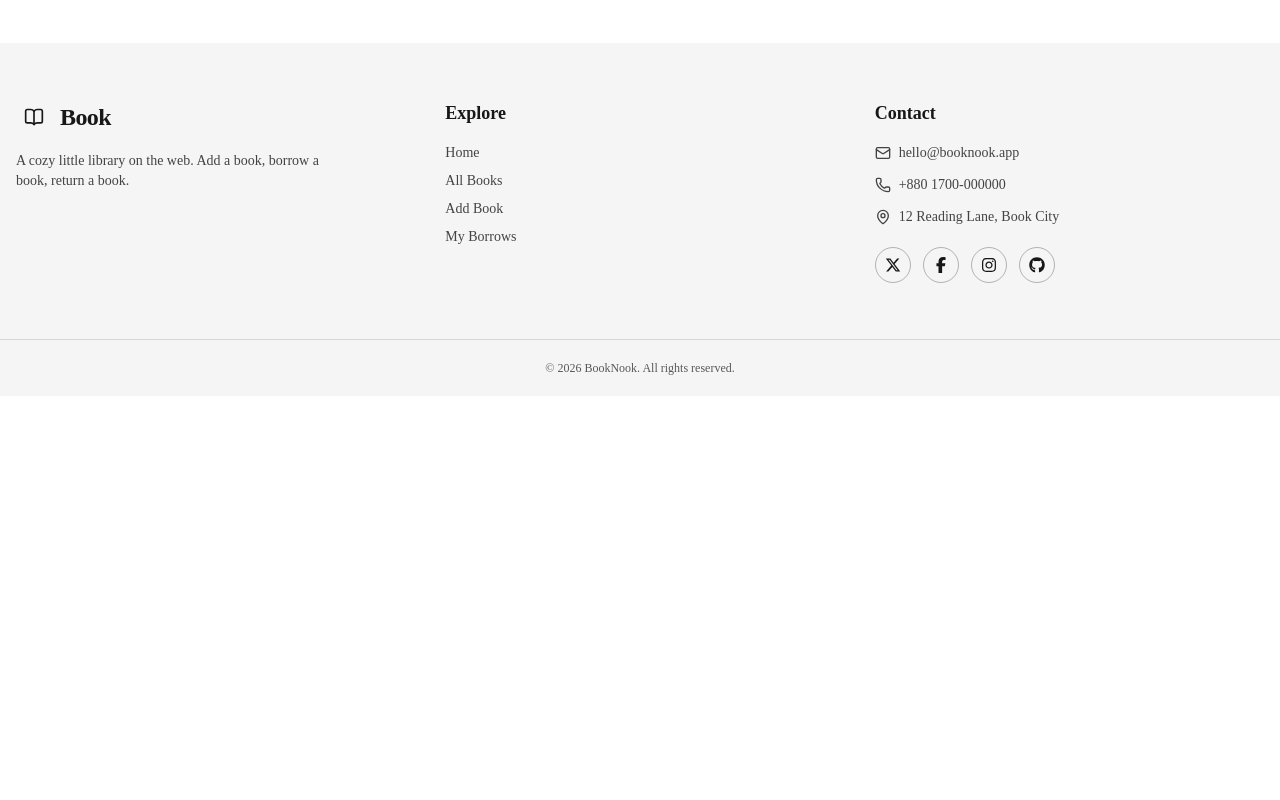
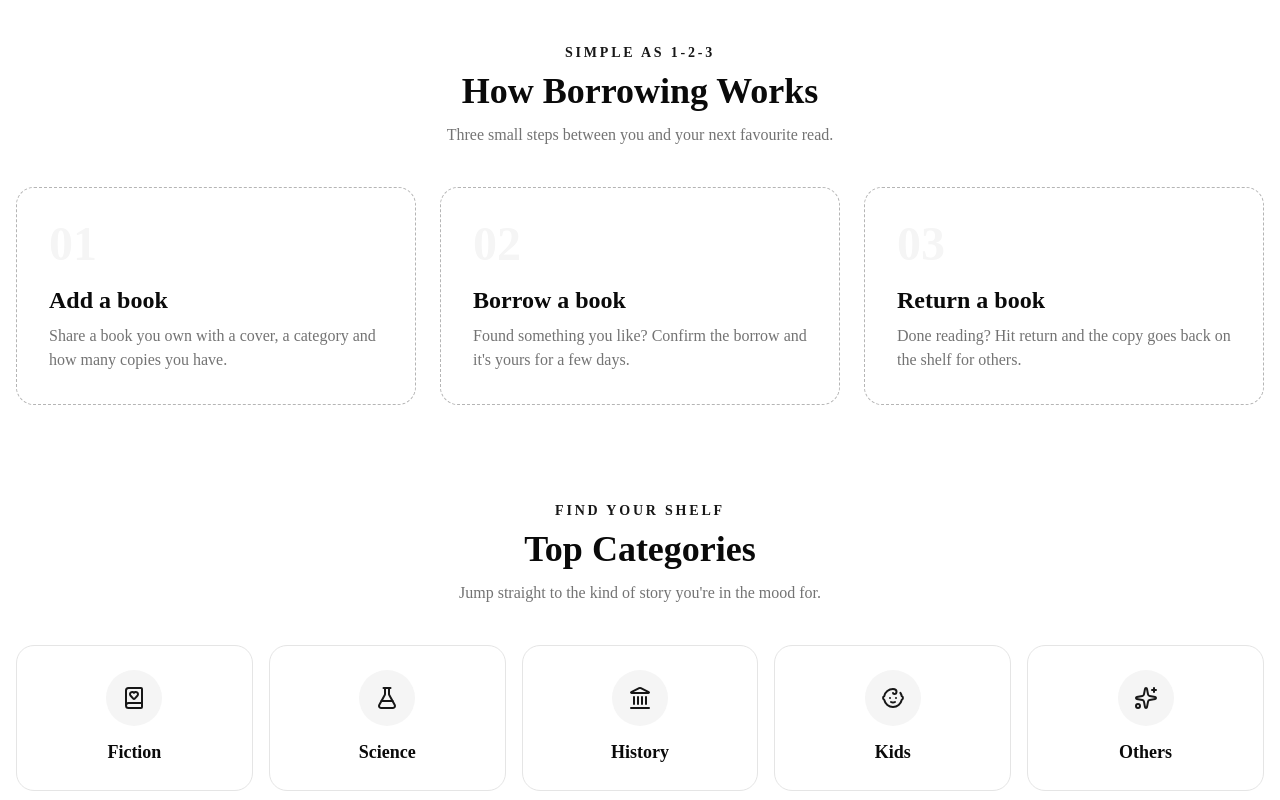
Before and after one commit to sobat-2930/booknook-client, a Next.js app: page / in a window 1280 px wide. Shown: the part 1960-2760 px from the top of the page. Before the commit the page ends 2356 px from the top, so only its background shows below. Built offline with nearby package versions, Linux system fonts and the light colour scheme.

Commit message:
feat: add how it works and top categories sections

```diff
--- /dev/null
+++ b/src/components/home/HowItWorks.tsx
@@ -0,0 +1,31 @@
+import SectionHeading from "@/components/common/SectionHeading";
+import FadeIn from "@/components/common/FadeIn";
+
+const steps = [
+  { n: "01", title: "Add a book", text: "Share a book you own with a cover, a category and how many copies you have." },
+  { n: "02", title: "Borrow a book", text: "Found something you like? Confirm the borrow and it's yours for a few days." },
+  { n: "03", title: "Return a book", text: "Done reading? Hit return and the copy goes back on the shelf for others." },
+];
+
+export default function HowItWorks() {
+  return (
+    <section className="mx-auto max-w-7xl px-4 pt-24">
+      <SectionHeading
+        eyebrow="Simple as 1-2-3"
+        title="How Borrowing Works"
+        subtitle="Three small steps between you and your next favourite read."
+      />
+      <div className="grid gap-6 md:grid-cols-3">
+        {steps.map((s, i) => (
+          <FadeIn key={s.n} delay={i * 0.1} className="h-full">
+            <div className="h-full rounded-2xl border border-dashed border-foreground/30 bg-card p-8">
+              <span className="font-display text-5xl font-bold text-accent">{s.n}</span>
+              <h3 className="mt-4 text-2xl font-bold">{s.title}</h3>
+              <p className="mt-2 text-muted-foreground">{s.text}</p>
+            </div>
+          </FadeIn>
+        ))}
+      </div>
+    </section>
+  );
+}
--- /dev/null
+++ b/src/components/home/TopCategories.tsx
@@ -0,0 +1,39 @@
+import Link from "next/link";
+import { BookHeart, FlaskConical, Landmark, Baby, Sparkles } from "lucide-react";
+import SectionHeading from "@/components/common/SectionHeading";
+import FadeIn from "@/components/common/FadeIn";
+
+const cats = [
+  { name: "Fiction", icon: BookHeart },
+  { name: "Science", icon: FlaskConical },
+  { name: "History", icon: Landmark },
+  { name: "Kids", icon: Baby },
+  { name: "Others", icon: Sparkles },
+];
+
+export default function TopCategories() {
+  return (
+    <section className="mx-auto max-w-7xl px-4 pt-24">
+      <SectionHeading
+        eyebrow="Find your shelf"
+        title="Top Categories"
+        subtitle="Jump straight to the kind of story you're in the mood for."
+      />
+      <div className="grid grid-cols-2 gap-4 md:grid-cols-5">
+        {cats.map(({ name, icon: Icon }, i) => (
+          <FadeIn key={name} delay={i * 0.06} className="h-full">
+            <Link
+              href={`/books?category=${name}`}
+              className="flex h-full flex-col items-center gap-3 rounded-2xl border bg-card p-6 text-center transition hover:-translate-y-1 hover:border-primary hover:shadow-md"
+            >
+              <span className="flex h-14 w-14 items-center justify-center rounded-full bg-secondary text-secondary-foreground">
+                <Icon className="h-6 w-6" />
+              </span>
+              <span className="font-display text-lg font-bold">{name}</span>
+            </Link>
+          </FadeIn>
+        ))}
+      </div>
+    </section>
+  );
+}
```
